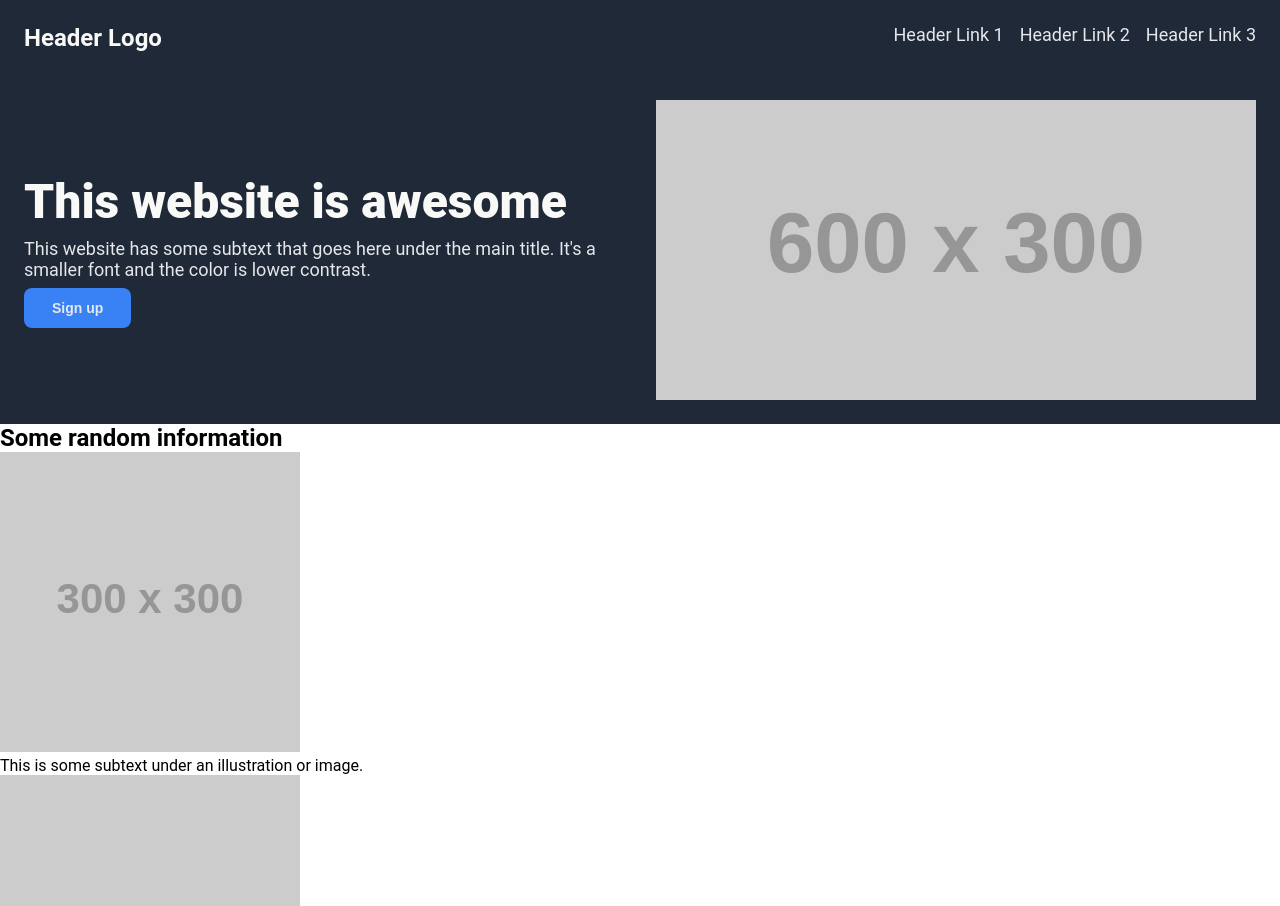
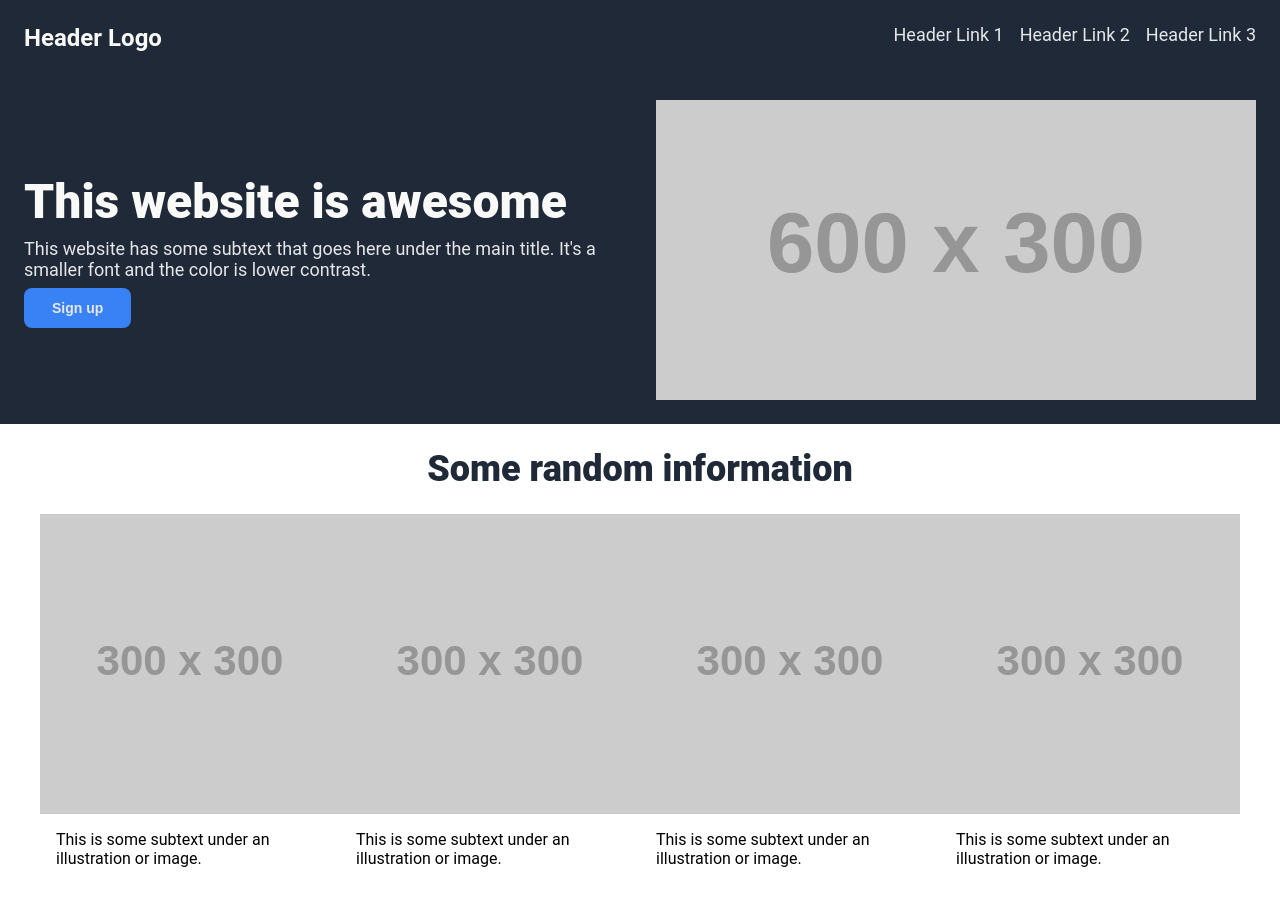
Before and after one commit to bitofmars/landing-page, a plain HTML site: page index.html in a window 1280 px wide. Shown: the top 906 px of the page. Drawn offline with Linux system fonts and the light colour scheme; placeholder pictures from the web are drawn by us.

Commit message:
Style the boxes section

```diff
--- a/styles.css
+++ b/styles.css
@@ -1,3 +1,5 @@
+/* ------------------------------- GENERAL SETTINGS */
+
 * {
     padding: 0;
     margin: 0;
@@ -9,6 +11,24 @@ body {
     display: flex;
     flex-direction: column;
 }
+
+
+a {
+    text-decoration: none;
+    color: #e5e7eb;
+}
+
+button {
+    background-color: #3882f6;
+    padding: 12px 28px;
+    color: white;
+    font-weight: 900;
+    font-size: 14px;
+    border: none;
+    border-radius: 8px;
+}
+
+/* ------------------------------- HERO SECTION */
 
 .hero {
     background-color: #1f2937;
@@ -39,11 +59,6 @@ body {
     margin-left: 16px;
 }
 
-a {
-    text-decoration: none;
-    color: #e5e7eb;
-}
-
 .main {
     display: flex;
     justify-content: space-between;
@@ -61,12 +76,31 @@ a {
     margin: 8px 0px;
 }
 
-button {
-    background-color: #3882f6;
-    padding: 12px 28px;
-    color: white;
+/* ------------------------------- BOXES SECTION */
+
+.boxes-section {
+    padding: 24px;
+}
+
+.boxes-section h2 {
+    font-size: 36px;
     font-weight: 900;
-    font-size: 14px;
-    border: none;
-    border-radius: 8px;
+    color: #1f2937;
+    text-align: center;
 }
+
+.boxes {
+    display: flex;
+    justify-content: center;
+    padding: 24px;
+}
+
+.box {
+    display: flex;
+    flex-direction: column;
+    align-items: center;
+}
+
+.box p {
+    margin: 16px;
+}
```
